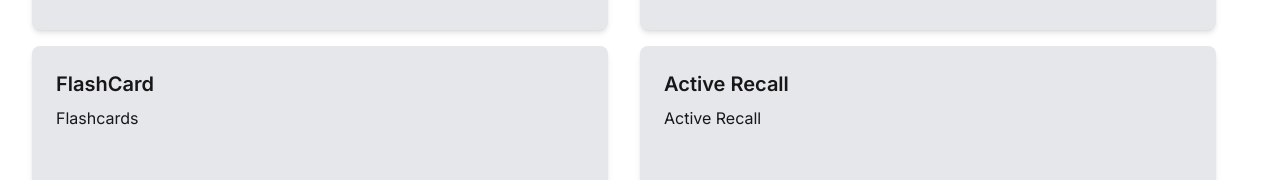
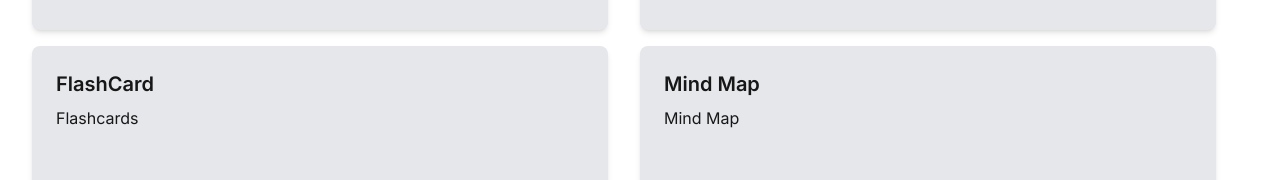
Before and after one commit to GDSC-Blink/Task-Tree, a Next.js app: page /study-techniques in a window 1280 px wide. Shown: the part 482-662 px from the top of the page. Built offline with nearby package versions, Linux system fonts and the light colour scheme.

Commit message:
fixed duplicate active recall box in study session

```diff
--- a/app/flashcard/page.tsx
+++ b/app/flashcard/page.tsx
@@ -1,7 +1,8 @@
 "use client"
 import { useState, useEffect } from "react";
 import { useRouter } from "next/navigation";
-
+import {db} from "../../lib/firebase";
+import {collection, addDoc, getDocs} from "firebase/firestore"
 type Deck = {
   id: number;
   name: string;
--- a/app/study-techniques/page.tsx
+++ b/app/study-techniques/page.tsx
@@ -37,9 +37,9 @@ export default function StudyTechniques() {
                 <p>Pomodoro</p>
               </Widget>
             </Link>
-            <Link href="/active_recall">
-              <Widget title="Active Recall">
-                <p>Active Recall</p>
+            <Link href="/mind-map">
+              <Widget title="Mind Map">
+                <p>Mind Map</p>
               </Widget>
             </Link>
           </div>
--- a/lib/firebase.ts
+++ b/lib/firebase.ts
@@ -1,6 +1,7 @@
 // Import the functions you need from the SDKs you need
 import { initializeApp } from "firebase/app";
 import { getAnalytics } from "firebase/analytics";
+import { getFirestore } from "firebase/firestore";
 // TODO: Add SDKs for Firebase products that you want to use
 // https://firebase.google.com/docs/web/setup#available-libraries
 
@@ -19,5 +20,7 @@ const firebaseConfig = {
 // Initialize Firebase
 const app = initializeApp(firebaseConfig);
 const analytics = getAnalytics(app);
+const db  = getFirestore(app)
 
 export default app;
+export {db};
--- a/package.json
+++ b/package.json
@@ -12,6 +12,7 @@
     "@emotion/react": "^11.14.0",
     "@emotion/styled": "^11.14.0",
     "@mui/material": "^6.4.7",
+    "firebase": "^11.4.0",
     "next": "15.1.6",
     "react": "^19.0.0",
     "react-circular-progressbar": "^2.2.0",
```
Also changed, not shown: 1 other file (tests, documents, lock files or other folders).
